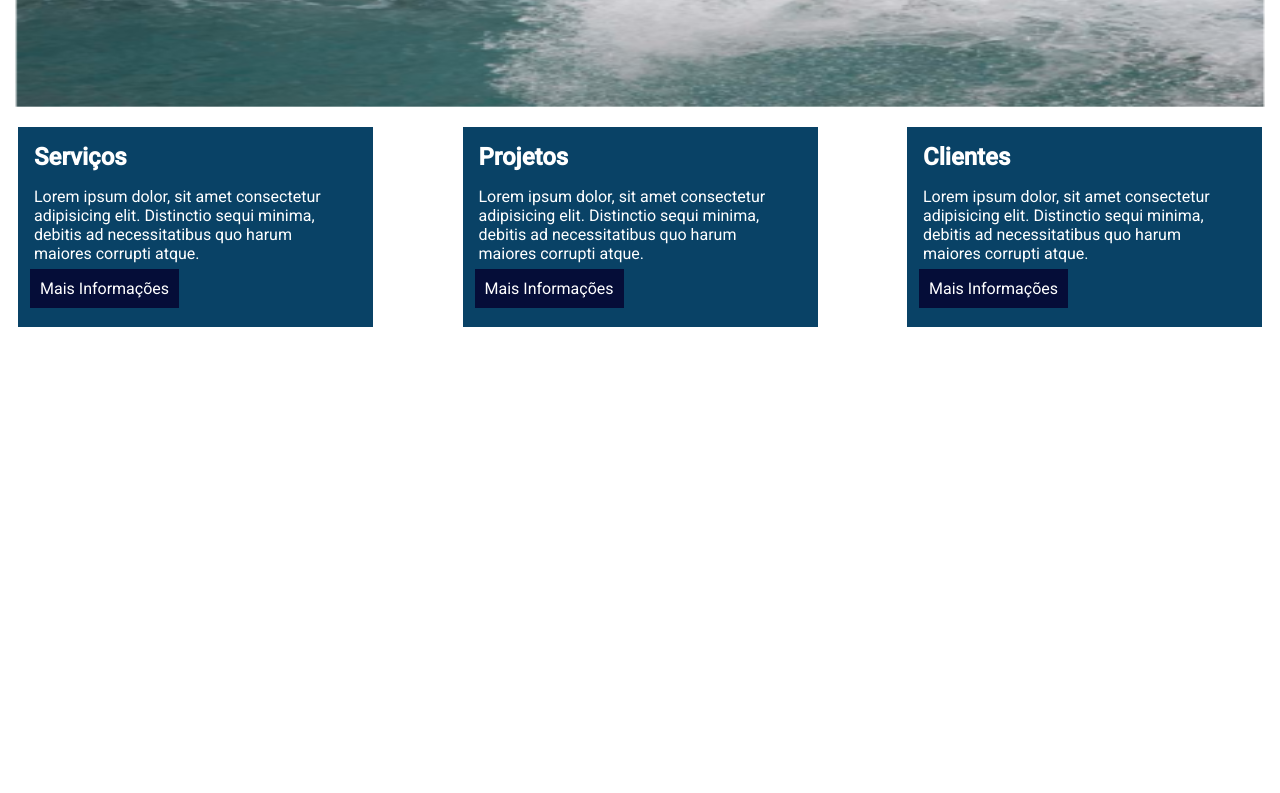
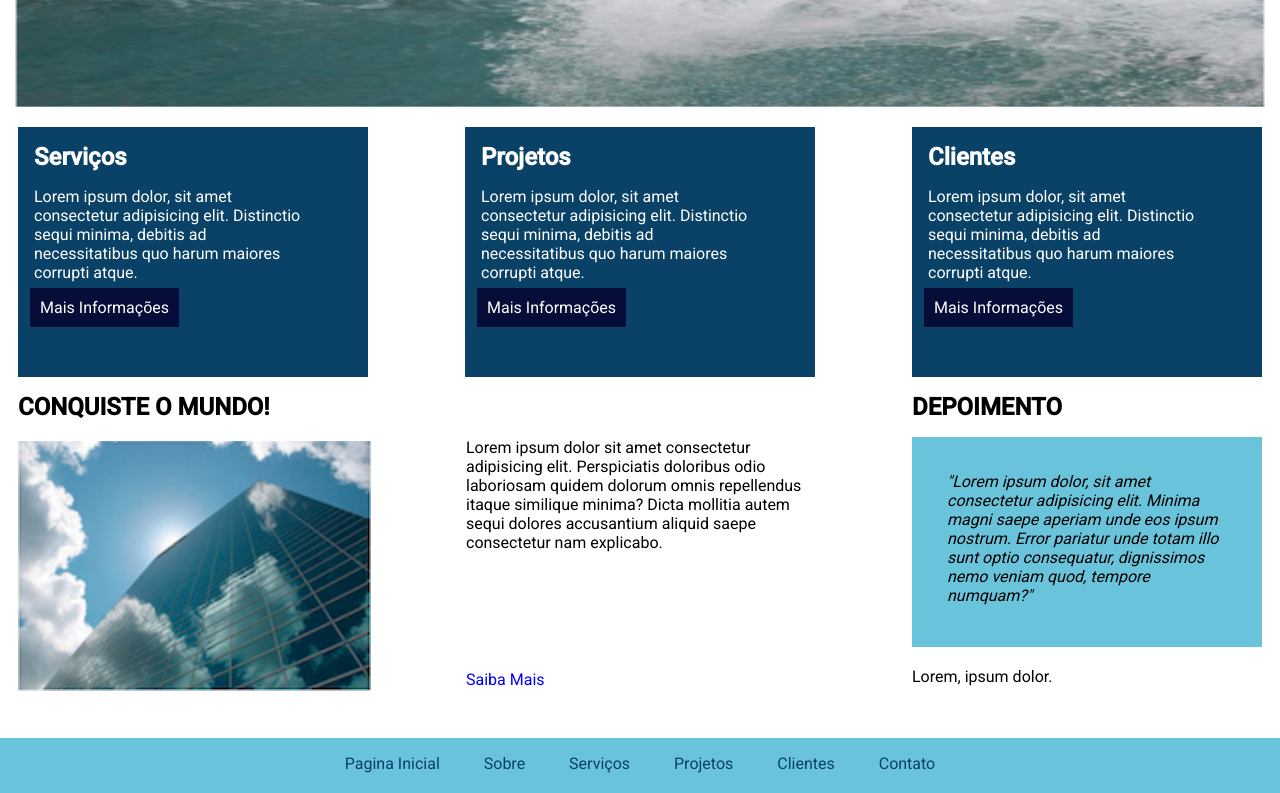
Before and after one commit to Leoonpr/ConsultoriaJames, a plain HTML site: page index.html in a window 1280 px wide. Shown: the part 300-1093 px from the top of the page. Before the commit the page ends 800 px from the top, so only its background shows below. Drawn offline with Linux system fonts and the light colour scheme.

Commit message:
feat: termina o design no site

```diff
--- a/assets/styles/main.css
+++ b/assets/styles/main.css
@@ -1,19 +1,19 @@
-*{
+* {
   box-sizing: border-box;
   margin: 0;
   padding: 0;
-    font-family: 'Roboto', sans-serif;
+  font-family: "Roboto", sans-serif;
 }
 
-span{
+span {
   color: blue;
 }
 
-.title-page{
+.title-page {
   color: white;
 }
 
-header{
+header {
   background-color: #094266;
   display: flex;
   justify-content: space-between;
@@ -21,35 +21,35 @@ header{
   align-items: center;
 }
 
-.menu{
+.menu {
   list-style: none;
 }
 
-.menu li{
+.menu li {
   display: inline;
 }
 
-.menu li a{
+.menu li a {
   color: white;
   text-decoration: none;
   padding: 20px;
 }
 
-.menu li a:hover{
-    color: blue;;
+.menu li a:hover {
+  color: blue;
 }
 
-img{
+img {
   margin-top: 20px;
   width: 98%;
   height: 350px;
 }
 
-figure{
+figure {
   text-align: center;
 }
 
-figcaption{
+figcaption {
   text-align: left;
   margin-top: -200px;
   margin-left: 150px;
@@ -58,38 +58,37 @@ figcaption{
   margin-bottom: 130px;
 }
 
-figcaption h2{
+figcaption h2 {
   font-size: 40px;
 }
 
-.card{
+.card {
   display: flex;
   justify-content: space-between;
   margin-left: 18px;
   margin-right: 18px;
 }
 
-.card-area{
-    width: 355px;
-    height: 200px;
+.card-area {
+  width: 350px;
+  height: 250px;
   color: white;
   background-color: #094266;
 }
 
-.card-title{
+.card-title {
   margin-bottom: 16px;
   margin-left: 16px;
   margin-top: 16px;
 }
 
-.card-text{
+.card-text {
   margin-bottom: 16px;
   margin-left: 16px;
-    width: 90%;
-
+  width: 80%;
 }
 
-.card-link{
+.card-link {
   text-decoration: none;
   margin-left: 12px;
   color: white;
@@ -97,6 +96,85 @@ figcaption h2{
   padding: 10px;
 }
 
-.card-link a{
+.card-link a {
   text-decoration: none;
 }
+
+.second-card {
+  display: flex;
+  justify-content: space-between;
+  margin-left: 18px;
+  margin-right: 18px;
+  margin-top: 16px;
+
+}
+
+.card-image {
+  width: 360px;
+  height: 250px;
+}
+
+.second-card-text {
+  width: 350px;
+  height: 250px;
+  margin-right: 8px;
+  margin-top: 45px;
+  margin-bottom: 50px;
+}
+
+.card-testimony {
+  width: 350px;
+  height: 250px;
+  margin-right: 0px;
+}
+.second-card-image {
+  height: 100%;
+}
+
+.text-second{
+  text-align: left;
+}
+
+.testimony-text{
+  margin-top: 16px;
+  background: #69c4db;
+  height: 210px;
+  padding: 35px;
+  font-style: italic;
+}
+
+.author{
+margin-top: 20px;
+}
+
+.text-second {
+  margin-bottom: 118px;
+}
+
+a {
+  text-decoration: none;
+  color: blue;
+}
+
+.menu-footer {
+  background: #69c4db;
+  max-height: 100%;
+  height: 55px;
+  padding: 16px;
+  text-align: center;
+  list-style: none;
+}
+
+.menu-footer li {
+  display: inline;
+}
+
+.menu-footer li a {
+  color: #0a3e6b;
+  text-decoration: none;
+  padding: 20px;
+}
+
+.menu-footer li a:hover {
+  color: blue;
+}
--- a/index.html
+++ b/index.html
@@ -65,5 +65,39 @@
         <a href="#" class="card-link">Mais Informações</a>
       </div>
     </section>
+
+    <section class="second-card">
+        <div class="card-image">
+            <h2 class="second-card-title">CONQUISTE O MUNDO!</h2>
+            <img class="second-card-image" src="./assets/img/fig1.png" alt="Imagem de um prédio">
+        </div>
+
+        <div class="second-card-text">
+            <p class="text-second">
+                Lorem ipsum dolor sit amet consectetur adipisicing elit. Perspiciatis doloribus odio laboriosam quidem dolorum omnis
+                repellendus itaque similique minima? Dicta mollitia autem sequi dolores accusantium aliquid saepe consectetur nam explicabo.
+            </p>
+            <a class="second-card-link" href="#">Saiba Mais</a>
+        </div>
+
+        <div class="card-testimony">
+          <h2 class="second-card-testimony">DEPOIMENTO</h2>
+            <p class="testimony-text">
+                "Lorem ipsum dolor, sit amet consectetur adipisicing elit. Minima magni saepe aperiam unde eos ipsum nostrum.
+                Error pariatur unde totam illo sunt optio consequatur, dignissimos nemo veniam quod, tempore numquam?"
+            </p>
+            <p class="author">Lorem, ipsum dolor.</p>
+        </div>
+    </section>
+    <footer>
+      <ul class="menu-footer">
+        <li><a href="">Pagina Inicial</a></li>
+        <li><a href="">Sobre</a></li>
+        <li><a href="">Serviços</a></li>
+        <li><a href="">Projetos</a></li>
+        <li><a href="">Clientes</a></li>
+        <li><a href="">Contato</a></li>
+      </ul>
+    </footer>
   </body>
 </html>
```
Lines whose indentation alone changed are shown as unchanged.
